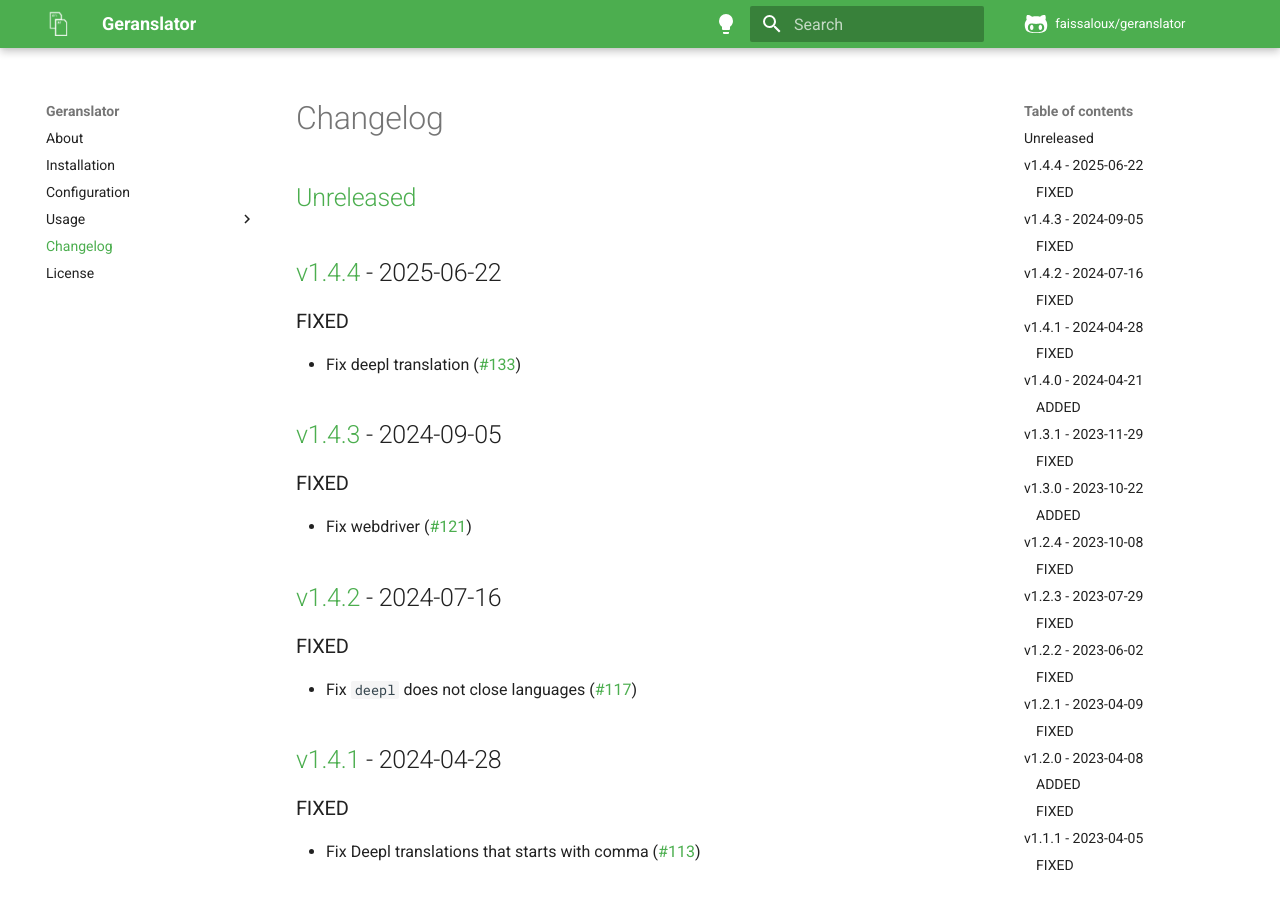
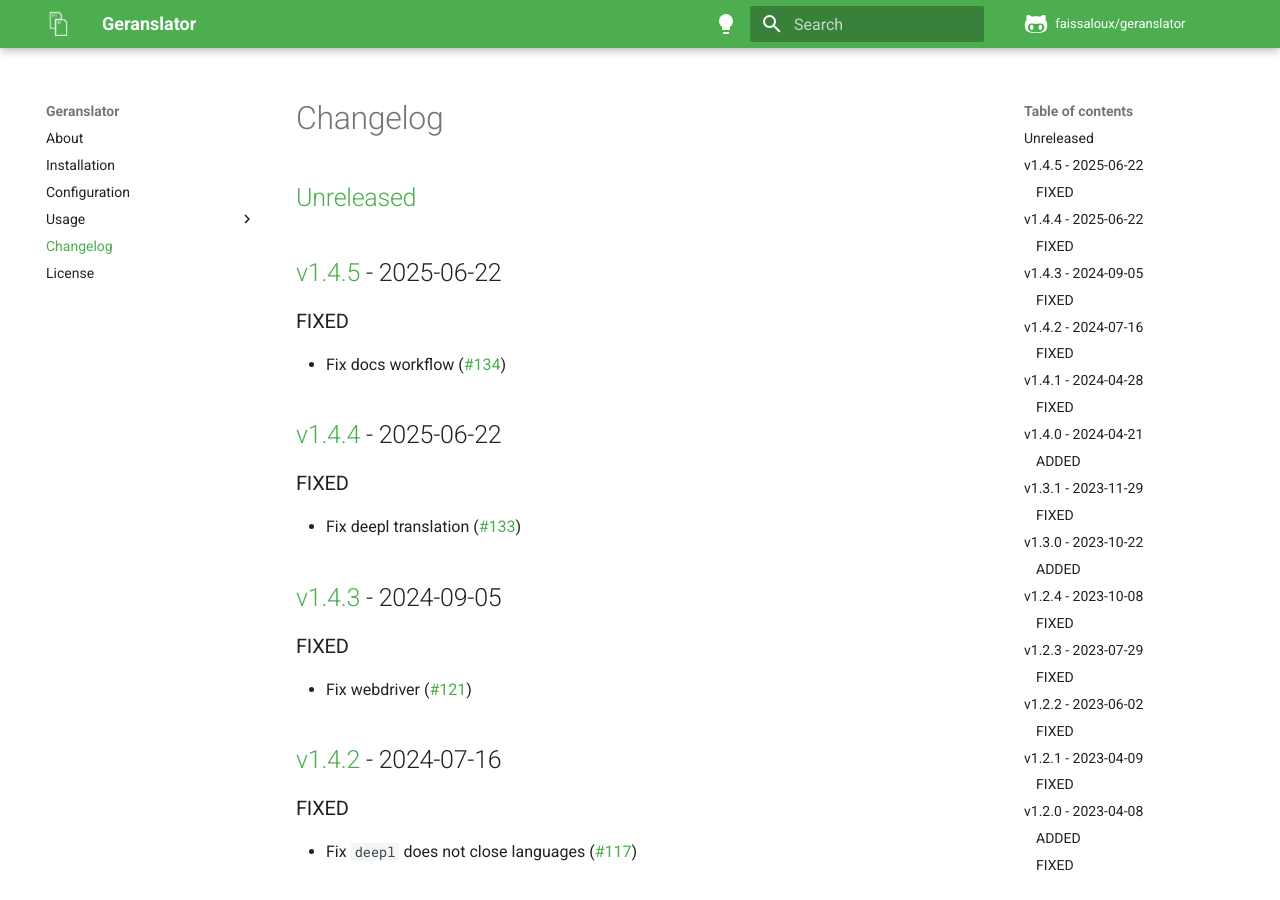
Before and after one commit to faissaloux/geranslator, an MkDocs documentation site: the page built from docs/changelog.md, in a window 1280 px wide and 900 px high. Built offline with MkDocs 1.6.1 and Material for MkDocs 9.7.7, drawn with Linux system fonts in a browser that asks for light colours; comment, search, counter and statistics services are not loaded.

Commit message:
release:1.4.5

```diff
--- a/docs/changelog.md
+++ b/docs/changelog.md
@@ -1,4 +1,8 @@
-## [Unreleased](https://github.com/faissaloux/geranslator/compare/v1.4.4...main)
+## [Unreleased](https://github.com/faissaloux/geranslator/compare/v1.4.5...main)
+
+## [v1.4.5](https://github.com/faissaloux/geranslator/compare/v1.4.4...v1.4.5) - 2025-06-22
+### FIXED
+- Fix docs workflow ([#134](https://github.com/faissaloux/geranslator/pull/134))
 
 ## [v1.4.4](https://github.com/faissaloux/geranslator/compare/v1.4.3...v1.4.4) - 2025-06-22
 ### FIXED
--- a/setup.cfg
+++ b/setup.cfg
@@ -1,6 +1,6 @@
 [metadata]
 name = geranslator
-version = 1.4.4
+version = 1.4.5
 description = Translate your translation files
 long_description = file: README.md
 long_description_content_type = text/markdown
```
Also changed, not shown: CHANGELOG.md (+5 -1 lines).
